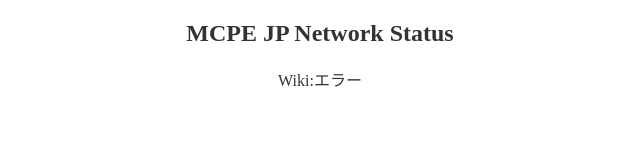
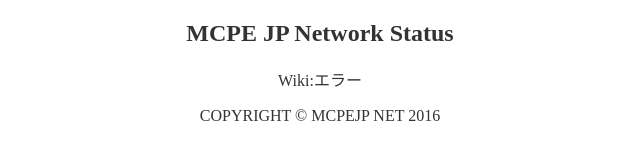
Before and after one commit to maa123/mcpejpnet-stat, a plain HTML site: page docs/index.html in a window 1280 px wide. Shown: the whole page, without its empty margins (320-960 px from the left). Drawn offline with nearby package versions, Linux system fonts and the light colour scheme; no server answers.

Commit message:
Update index.html

```diff
--- a/docs/index.html
+++ b/docs/index.html
@@ -13,11 +13,16 @@ color:#333;
 </style>
 </head>
 <body>
+<main>
 <div>
 <h2>MCPE JP Network Status</h2>
 <p>Wiki:<span id="stwiki">checking...</span></p>
 
 </div>
+</main>
+<fotter>
+  COPYRIGHT © MCPEJP NET 2016
+  </fotter>
 <script src="https://ajax.googleapis.com/ajax/libs/jquery/3.1.1/jquery.min.js"></script>
 <script>
 $(function(){
```
